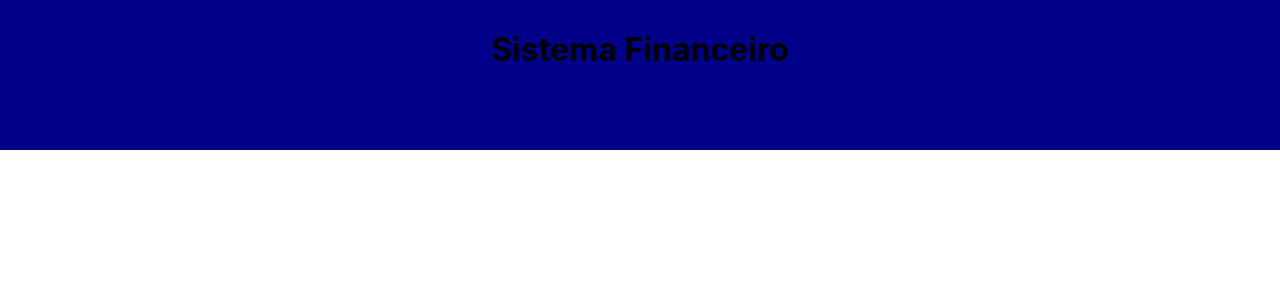
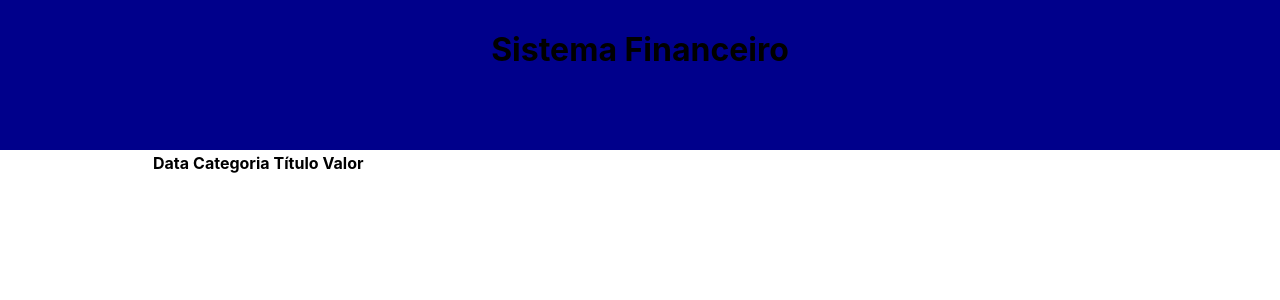
Before and after one commit to ArthurLuizS/expenser-tracker, a React (Create React App) app: page / in a window 1280 px wide. Shown: the top 300 px of the page. Built offline with nearby package versions, Linux system fonts and the light colour scheme.

Commit message:
Utilizando useefect para monitoras as alteracoes da lista

```diff
--- a/src/App.tsx
+++ b/src/App.tsx
@@ -1,4 +1,4 @@
-import {useState} from 'react'
+import {useState, useEffect} from 'react'
 
 import * as C from './App.styles'
 import { Category } from './types/Category'
@@ -6,13 +6,17 @@ import { Item } from './types/Item'
 import { categories } from './data/categories'
 import { items } from './data/items'
 import * as D from './helpers/dateFilter'
+import {TableArea } from './components/tablearea/index'
 
 const App = () =>{
 
   const [list, setList] = useState(items);
   const [filtedList, setFiltedlist] = useState<Item[]>([])
-  const [currentMonth, setCurrentMonth] = useState(D.getCurrentMonth())
+  const [currentMonth, setCurrentMonth] = useState(D.getCurrentMonth());
 
+  useEffect(() => {
+    setFiltedlist(D.filterListbyMonth(list, currentMonth))
+  },[list, currentMonth])
   return(
     <C.Container>
       <C.Header>
@@ -24,6 +28,7 @@ const App = () =>{
         {/* Área de inserção de itens */}
 
         {/* Área de listagem de itens  */}
+        <TableArea/>
       </C.Body>
     </C.Container>
   );
```
